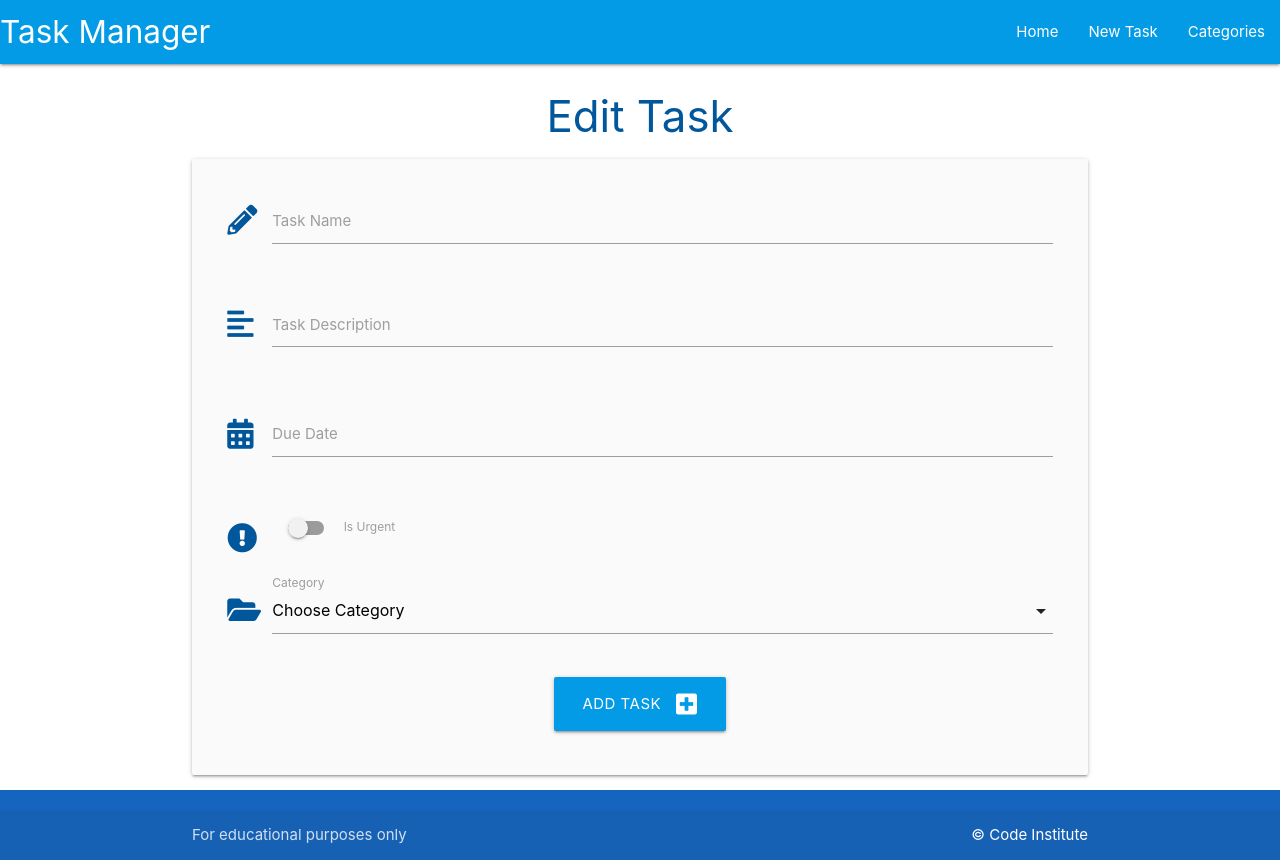
After one commit to eric-blake/Project-Materialize, a Flask app: template taskmanager/templates/edit_task.html in a window 1280 px wide. The commit adds this page. Run offline with Flask 3, Linux system fonts and the light colour scheme; the template is opened without the code that fills it, so the values that code supplies are empty.

Commit message:
Add edit task function

```diff
--- /dev/null
+++ b/taskmanager/templates/edit_task.html
@@ -0,0 +1,94 @@
+{% extends "base.html" %} {% block content %}
+
+<h3 class="light-blue-text text-darken-4 center-align">Edit Task</h3>
+
+<div class="row card-panel grey lighten-5">
+  <form class="col s12" method="POST" action="{{ url_for('edit_task', task_id=task.id)}}">
+    <!-- task name -->
+    <div class="row">
+      <div class="input-field col s12">
+        <i class="fas fa-pencil-alt prefix light-blue-text text-darken-4"></i>
+        <input
+          id="task_name"
+          name="task_name"
+          minlength="5"
+          maxlength="50"
+          type="text"
+          class="validate"
+          required
+        />
+        <label for="task_name">Task Name</label>
+      </div>
+    </div>
+    <!-- task description -->
+    <div class="row">
+      <div class="input-field col s12">
+        <i class="fas fa-align-left prefix light-blue-text text-darken-4"></i>
+        <textarea
+          id="task_description"
+          name="task_description"
+          minlength="5"
+          maxlength="200"
+          type="text"
+          class="materialize-textarea validate"
+          required
+        ></textarea>
+        <label for="task_description">Task Description</label>
+      </div>
+    </div>
+    <!-- due date -->
+    <div class="row">
+      <div class="input-field col s12">
+        <i class="fas fa-calendar-alt prefix light-blue-text text-darken-4"></i>
+        <input
+          id="due_date"
+          name="due_date"
+          type="text"
+          class="datepicker validate"
+          required
+        />
+        <label for="due_date">Due Date</label>
+      </div>
+    </div>
+    <!-- is urgent -->
+    <div class="row">
+      <div class="input-field col s12">
+        <div class="switch">
+          <i
+            class="fas fa-exclamation-circle prefix light-blue-text text-darken-4"
+          ></i>
+          <label for="is_urgent">
+            <input id="is_urgent" name="is_urgent" type="checkbox" />
+            <span class="lever"></span>
+            Is Urgent
+          </label>
+        </div>
+      </div>
+    </div>
+    <!-- category id -->
+    <div class="row">
+      <div class="input-field col s12">
+        <i class="fas fa-folder-open prefix light-blue-text text-darken-4"></i>
+        <select id="category_id" name="category_id" class="validate" required>
+          <option value="" disabled selected>Choose Category</option>
+          {% for category in categories %}
+          <option value="{{ category.id }}">
+            {{ category.category_name }}
+          </option>
+          {% endfor %}
+        </select>
+        <label for="category_id">Category</label>
+      </div>
+    </div>
+    <!-- submit button -->
+    <div class="row">
+      <div class="col s12 center-align">
+        <button type="submit" class="btn-large light-blue darken-1">
+          Add Task <i class="fas fa-plus-square right"></i>
+        </button>
+      </div>
+    </div>
+  </form>
+</div>
+
+{% endblock %}
--- a/taskmanager/templates/tasks.html
+++ b/taskmanager/templates/tasks.html
@@ -22,6 +22,10 @@
     <div class="collapsible-body">
       <strong>{{task.category}}</strong>
       <p>{{ task.task_description }}</p>
+       <p>
+         href="{{ url_for('edit_task', task_id=task.id)}}"
+          class="btn green accent-4"
+       </p>
     </div>
   </li>
   {% endfor %}
```
Also changed, not shown: taskmanager/routes.py (+14 -0 lines).
